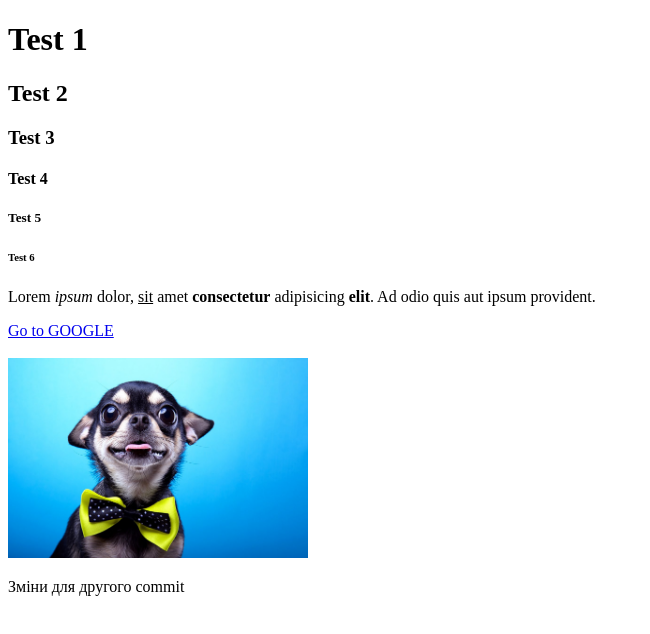
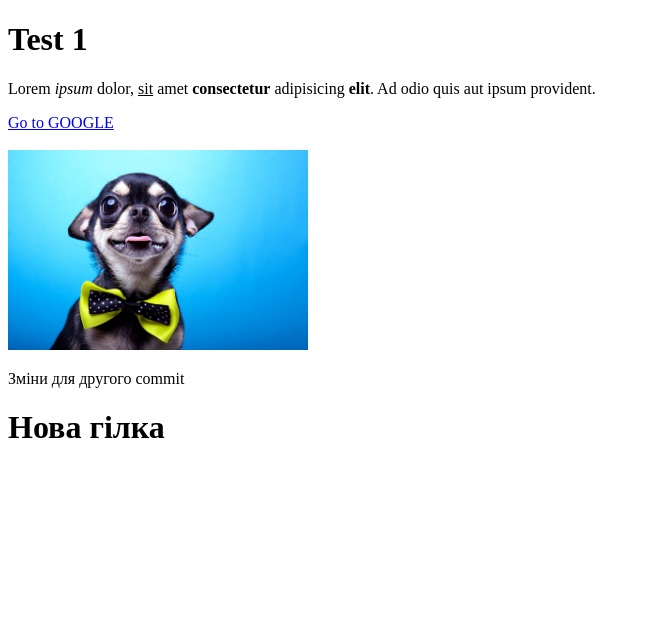
Before and after one commit to InnaBondarieva/HOME-01_24-04-2025, a plain HTML site: page index.html in a window 1280 px wide. Shown: the whole page, without its empty margins (0-650 px from the left). Drawn offline with Linux system fonts and the light colour scheme.

Commit message:
First commit in new branch

```diff
--- a/index.html
+++ b/index.html
@@ -6,16 +6,12 @@
     </head>
     <body>
         <h1>Test 1</h1>
-        <h2>Test 2</h2>
-        <h3>Test 3</h3>
-        <h4>Test 4</h4>
-        <h5>Test 5</h5>
-        <h6>Test 6</h6>
         <p>Lorem <em>ipsum</em> dolor, <u>sit</u> amet <b>consectetur</b> adipisicing <strong>elit</strong>. Ad odio quis aut ipsum provident.</p>
         <a href="http://google.com.ua" target="_blank">Go to GOOGLE</a>
         <br>
         <br>
         <img src="./images/chikhuakhua.jpg" width="300" height="200">
         <p>Зміни для другого commit</p>
+        <h1>Нова гілка</h1>
     </body>
 </html>
```
